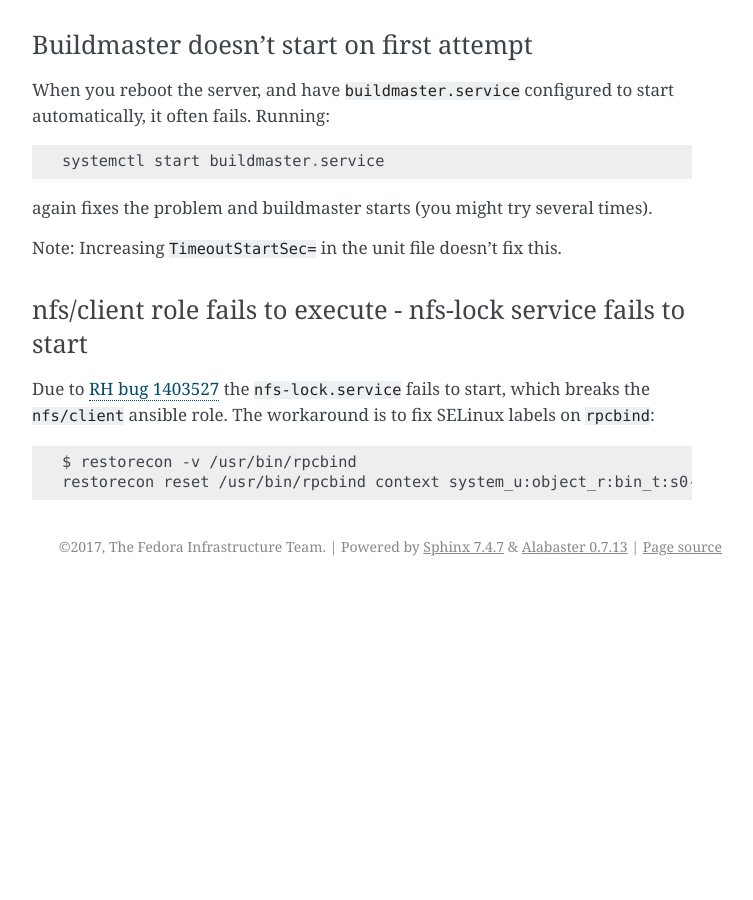
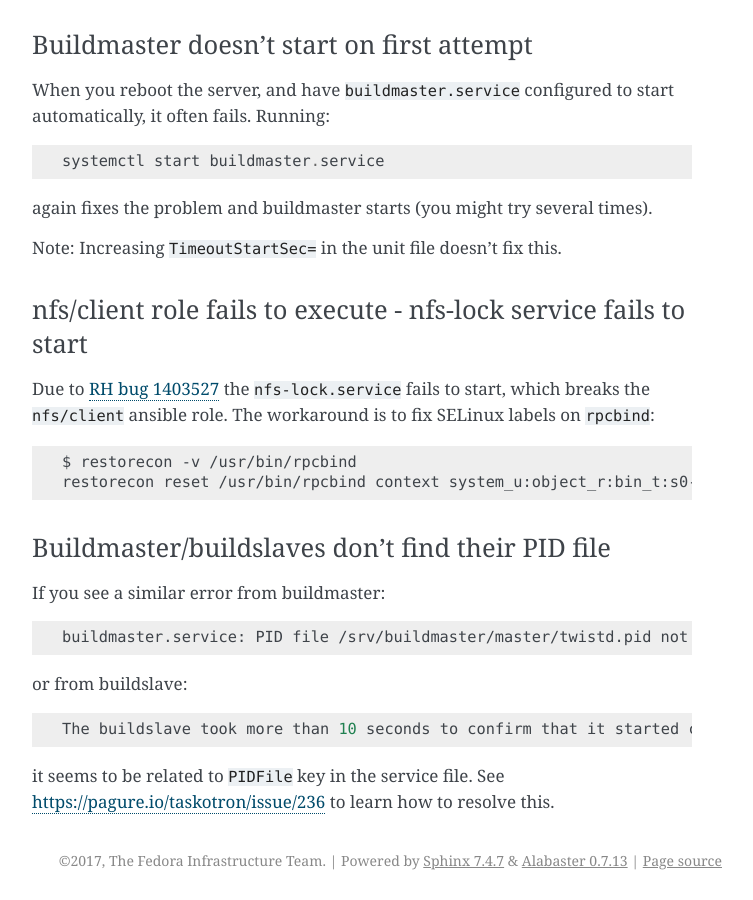
Before and after one commit to FrostyX/infra-docs, a Sphinx documentation site: the page built from docs/sysadmin-guide/sops/taskotron.rst, in a window 1280 px wide and 900 px high, scrolled down 3690 px. Shown: the whole window, without its empty margins (388-1141 px from the left). Built offline with Sphinx 7.4.7, drawn with Linux system fonts in a browser that asks for light colours; before the commit the page ends 4276 px from its top, so only the background shows below that; some of the changed text lies outside the part shown.

Commit message:
taskotron: workaround for PIDFile problem

```diff
--- a/docs/sysadmin-guide/sops/taskotron.rst
+++ b/docs/sysadmin-guide/sops/taskotron.rst
@@ -198,3 +198,17 @@
 
   $ restorecon -v /usr/bin/rpcbind
   restorecon reset /usr/bin/rpcbind context system_u:object_r:bin_t:s0->system_u:object_r:rpcbind_exec_t:s0
+
+Buildmaster/buildslaves don't find their PID file
+-------------------------------------------------
+
+If you see a similar error from buildmaster::
+
+  buildmaster.service: PID file /srv/buildmaster/master/twistd.pid not readable (yet?) after start: Permission denied
+
+or from buildslave::
+
+  The buildslave took more than 10 seconds to confirm that it started correctly
+
+it seems to be related to ``PIDFile`` key in the service file. See
+https://pagure.io/taskotron/issue/236 to learn how to resolve this.
```
